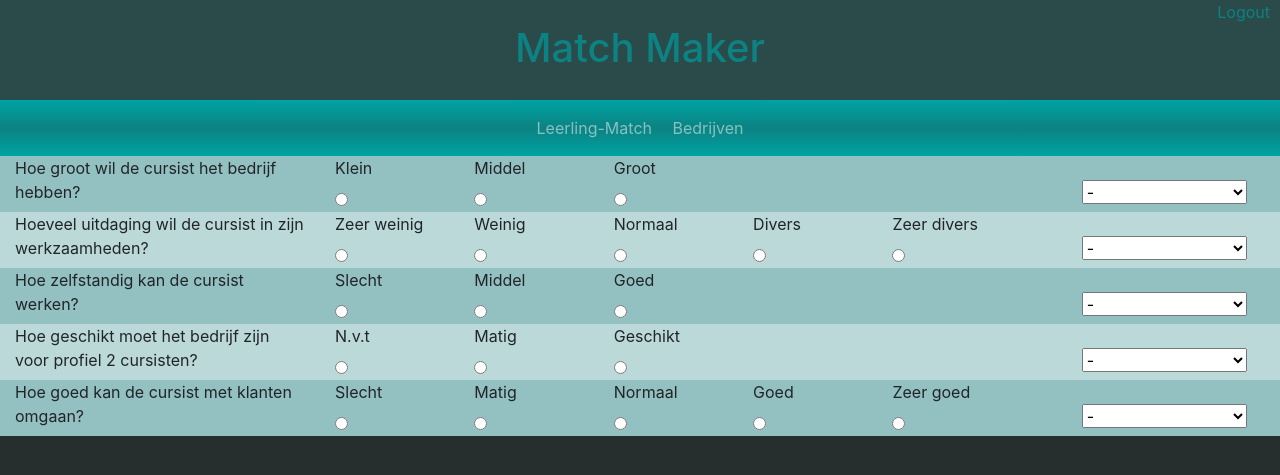
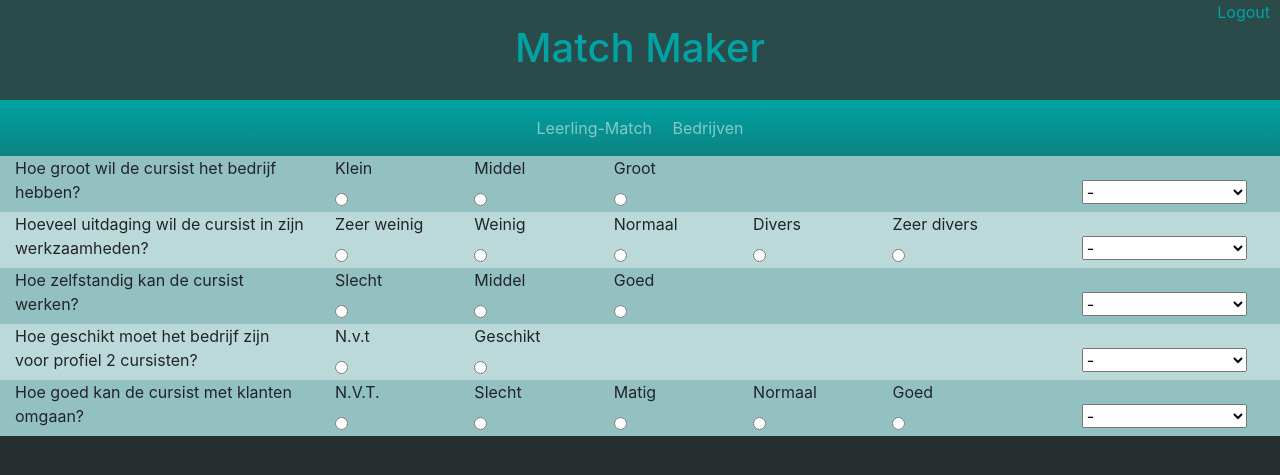
Before and after one commit to MrSenery/Project-match, a PHP site: page / in a window 1280 px wide. Shown: the top 475 px of the page. Run offline with PHP 8.4, Linux system fonts and the light colour scheme.

Commit message:
Kleine aanpassingen in CSS + Index

```diff
--- a/CSS.css
+++ b/CSS.css
@@ -8,14 +8,14 @@ body {
 }
 
 .Header > div > div > a {
-    color: #0C8282;
+    color: #00A3A3;
     text-align: right;
     margin-right: 10px;
     display: block;
 }
 
 .Header > div > h1 {
-    color: #0C8282;
+    color: #00A3A3;
     text-align: center;
 }
 
@@ -25,8 +25,7 @@ body {
 }
 
 .Navigation {
-/*    background-color: #00A3A3;*/
-background: linear-gradient(#00A3A3, #0C8282, #00A3A3);
+background: linear-gradient(#00A3A3, #0C8282);
 }
 
 .navbar-nav {
--- a/index.php
+++ b/index.php
@@ -75,7 +75,6 @@
       </div>
     </div>
     </div>
-
     <!-- Hoe zelfstandig kan de student werken -->
     <div class="col-12" style="float: none; display: block; margin: 0 auto;">
     <div class="row">
@@ -105,7 +104,6 @@
       </div>
     </div>
     </div>
-
     <!-- Profiel 2 informatie -->
     <div class="col-12" style="float: none; display: block; margin: 0 auto;">
     <div class="row">
@@ -114,10 +112,6 @@
           <div class="row">
             <div class="col-sm-2" style="margin-right: 2%">
                 <label>N.v.t</label><br>
-                <input type="radio" name="Profiel2">
-            </div>
-            <div class="col-sm-2" style="margin-right: 2%">
-                <label>Matig</label><br>
                 <input type="radio" name="Profiel2">
             </div>
             <div class="col-sm-2" style="margin-right: 2%">
@@ -135,13 +129,16 @@
       </div>
     </div>
     </div>
-
     <!-- Hoe goed de student kan omgaan met klanten-->
     <div class="col-12" style="float: none; display: block; margin: 0 auto;">
     <div class="row">
       <div class="col-sm-3" style="background-color:#93C0C0;">Hoe goed kan de cursist met klanten omgaan?</div>
       <div class="col-sm-7" style="background-color:#93C0C0;">
           <div class="row">
+            <div class="col-sm-2" style="margin-right: 2%">
+                <label>N.V.T.</label><br>
+                <input type="radio" name="Klantenomgang">
+            </div>
             <div class="col-sm-2" style="margin-right: 2%">
                 <label>Slecht</label><br>
                 <input type="radio" name="Klantenomgang">
@@ -158,10 +155,6 @@
                 <label>Goed</label><br>
                 <input type="radio" name="Klantenomgang">
             </div>
-            <div class="col-sm-2" style="margin-right: 2%">
-                <label>Zeer&nbsp;goed</label><br>
-                <input type="radio" name="Klantenomgang">
-            </div>
           </div>
       </div>
       <div class="col-sm-2" style="background-color:#93C0C0;"><br>
@@ -174,5 +167,6 @@
     </div>
     </div>
     </form>
+    <!-- Top # van bedrijven-->
   </body>
 </html>
```
